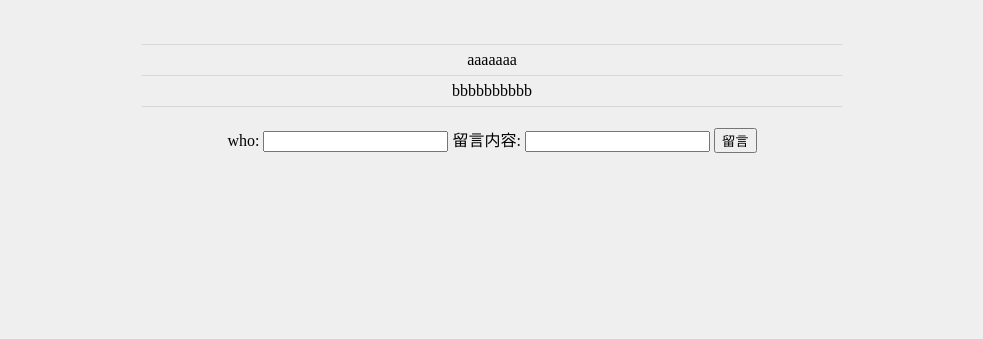
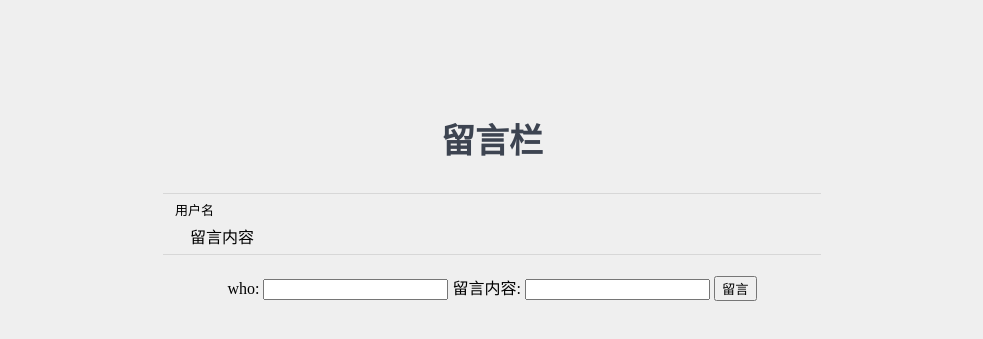
Before and after one commit to wxinll/blog, a plain HTML site: page CV/index.html in a window 1280 px wide. Shown: the part 1909-2248 px from the top of the page, without its empty margins (148-1131 px from the left). Drawn offline with nearby package versions, Linux system fonts and the light colour scheme; a script that the page names is missing.

Commit message:
modify css

```diff
--- a/CV/a.css
+++ b/CV/a.css
@@ -124,7 +124,7 @@ p,dl,dd,h1,h2,h3{
     right: 0;
 	padding: 6px 10px;
 	box-shadow: 0px 0px 10px 0px rgba(0,0,0,0.25);
-	animation: submenuSlide 0.5s infinite;
+	animation: submenuSlide 0.5s;
 	line-height: 28px;
 	cursor: pointer;
 }
@@ -386,14 +386,34 @@ section.showreel .content .rightDown{
 	margin-top: 50px;
 	margin-bottom: 300px;
 }
+.messages h2{
+	color: #3D4451;
+	margin-top: 50px;
+	margin-bottom: 30px;
+	text-align: center;
+	font-size: 34px;
+}
 .messages ol{
 	max-width: 700px;
 	margin: 0 auto;
-	border-top: 1px solid rgba(0,0,0,0.1);
+	padding: 0 15%;
 }
 .messages li{
 	border-bottom: 1px solid rgba(0,0,0,0.1);
-	padding: 6px;
+	padding: 6px 12px;
+	overflow: hidden;
+	text-align: left;
+}
+.messages li:nth-child(1){
+	border-top: 1px solid rgba(0,0,0,0.1);
+}
+.messages li .name{
+	font-size: 13px;
+	margin-bottom: 5px;
+}
+.messages li .content{
+	font-size: 16px;
+	padding-left: 15px;
 }
 .messages form{
 	margin-top: 20px;
--- a/CV/CV.HTML
+++ b/CV/index.html
@@ -1,10 +1,11 @@
 <!DOCTYPE html>
-<html>
+<html lang="zh-Hans">
 <head>
 	<title>CV</title>
 	<link rel="stylesheet" href="https://cdnjs.cloudflare.com/ajax/libs/Swiper/4.3.3/css/swiper.min.css">
 	<link rel="stylesheet" type="text/css" href="a.css">
 	<link rel="stylesheet" type="text/css" href="loading.css">
+	<meta charset="utf-8">
 	<script src="https://at.alicdn.com/t/font_656581_5l0ivnt4ow3o9a4i.js"></script>
 	<script src="https://cdnjs.cloudflare.com/ajax/libs/tween.js/16.3.5/Tween.min.js"></script>
 	<script src="//cdn.jsdelivr.net/npm/leancloud-storage@3.7.2/dist/av-min.js"></script>
@@ -22,7 +23,7 @@
 	<div class="topNavBar">
 		<div id="topNavBarInner" class="topNavBarInner clearfix">
 			<a class = "logo" href="#" alt="logo">
-				<span class="rs">RS</span><span class="card">card</span>
+				<span class="rs">X</span><span class="card">win</span>
 			</a>
 			<nav>
 				<ul class="clearfix">
@@ -39,6 +40,9 @@
 							<li>作品2</li>
 							<li>作品3</li>
 						</ul>
+					</li>
+					<li>
+						<a href="#comment">留言</a>
 					</li>
 					<li>
 						<a href="#">其他</a>
@@ -217,10 +221,13 @@
 	</section>
 
 
-	<div class="messages">
+	<section sec-tag class="messages" id="comment">
+		<h2>留言栏</h2>
 		<ol>
-			<li>aaaaaaa</li>
-			<li>bbbbbbbbbb</li>
+			<li>
+				<div class="name">用户名</div>
+				<div class="content">留言内容</div>
+			</li>
 		</ol>
 		<form method="post">
 			who:
@@ -229,7 +236,7 @@
 			<input type="text" name="content" autocomplete="off">
 			<input type="submit" value="留言">
 		</form>
-	</div>
+	</section>
 
 	<script src="./swiper-init.js"></script>
 	<script src="./topNavAutoHighLight.js"></script>
--- a/CV/messages.js
+++ b/CV/messages.js
@@ -30,7 +30,14 @@
 		render(data){
 			let {name,content} = data
 			let li = document.createElement('li')
-			li.textContent = `${name}:${content}`
+			let divName = document.createElement('div')
+			divName.textContent = `${name}:`
+			divName.classList.add("name")
+			let divContent = document.createElement('div')
+			divContent.textContent = `${content}`
+			divContent.classList.add("content")
+			li.appendChild(divName)
+			li.appendChild(divContent)
 			let ol = this.$el.querySelector('.messages ol')
 			ol.appendChild(li)
 		}
```
